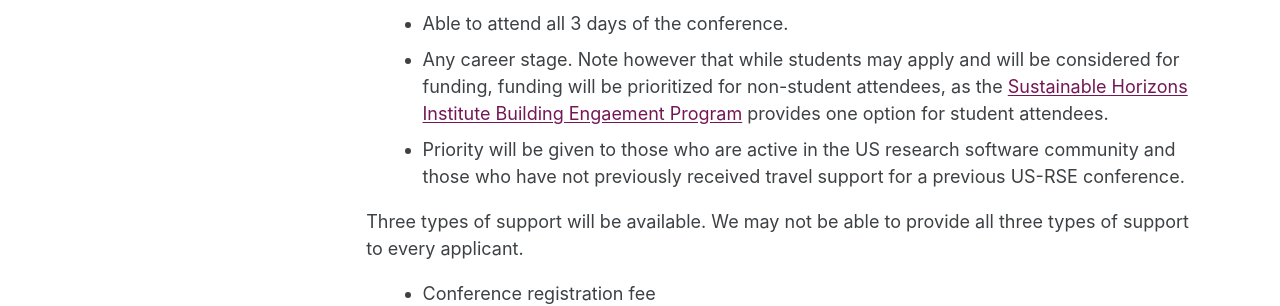
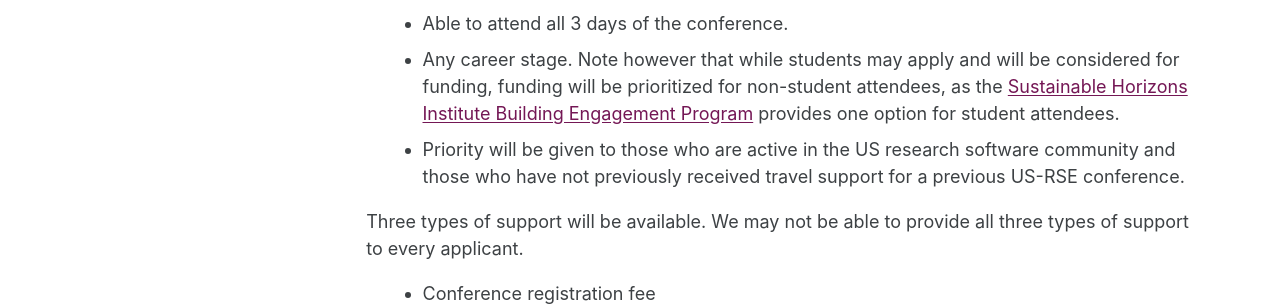
Before and after one commit to USRSE/usrse25, a Jekyll site: the page built from pages/attend/financialsupport.md, in a window 1280 px wide and 900 px high, scrolled down 334 px. Shown: the part 224-530 px from the top of the window. Built offline with Jekyll 4.4.1, drawn with Linux system fonts in a browser that asks for light colours; a style sheet for code colours, icons or effects is not loaded.

Commit message:
typo fix in financialsupport.md

```diff
--- a/pages/attend/financialsupport.md
+++ b/pages/attend/financialsupport.md
@@ -17,7 +17,7 @@ Eligibility and review criteria:
 
 * Potential attendees over 18 years of age who reside in the US.
 * Able to attend all 3 days of the conference.
-* Any career stage.  Note however that while students may apply and will be considered for funding, funding will be prioritized for non-student attendees, as the [Sustainable Horizons Institute Building Engaement Program](https://shinstitute.org/building-engagement-us-rse-2025/) provides one option for student attendees.
+* Any career stage.  Note however that while students may apply and will be considered for funding, funding will be prioritized for non-student attendees, as the [Sustainable Horizons Institute Building Engagement Program](https://shinstitute.org/building-engagement-us-rse-2025/) provides one option for student attendees.
 * Priority will be given to those who are active in the US research software community and those who have not previously received travel support for a previous US-RSE conference.
 
 Three types of support will be available.  We may not be able to provide all three types of support to every applicant.
```
